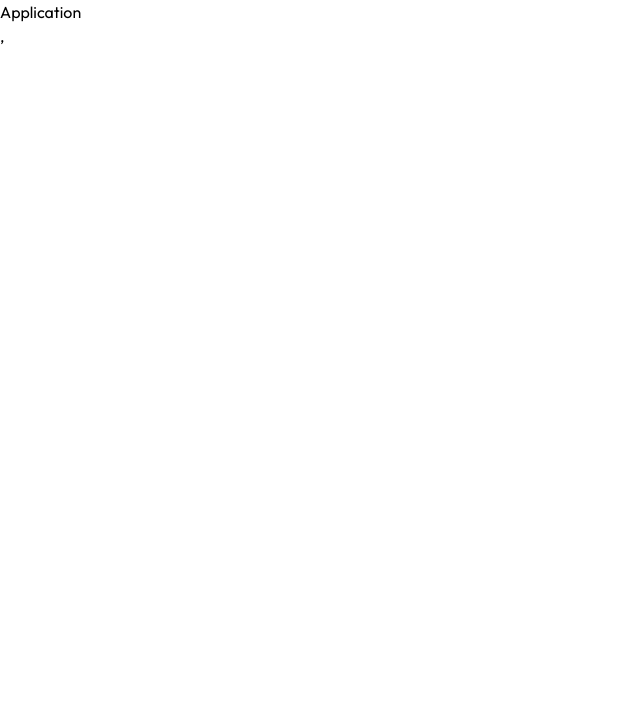
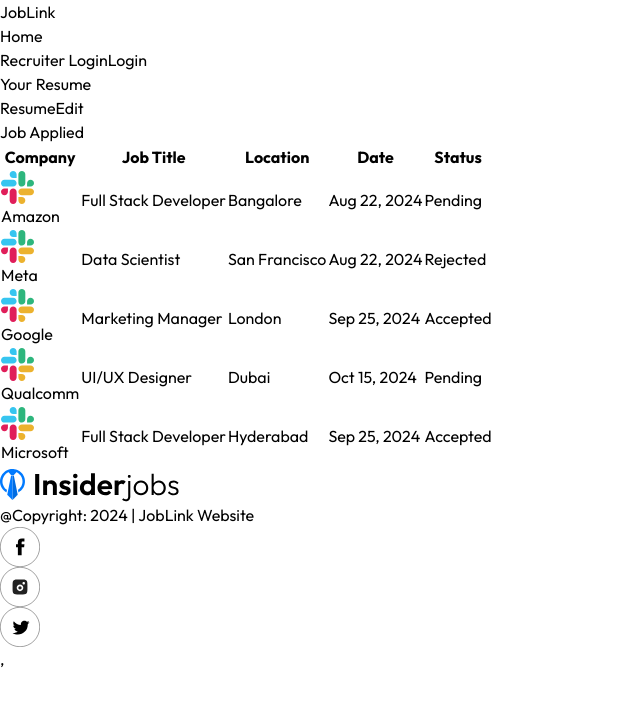
Before and after one commit to SOUMYAGHOSH123-fresher/JobLink_A_Job_Website_App, a React (Vite) app: page /applications in a window 1280 px wide. Shown: the top 704 px of the page, without its empty margins (0-640 px from the left). Built offline with nearby package versions, Linux system fonts and the light colour scheme; no server answers.

Commit message:
jobCard,Application,assets,Loading,Navbar,Applyjob,index

```diff
--- a/package.json
+++ b/package.json
@@ -12,6 +12,8 @@
   "dependencies": {
     "@clerk/clerk-react": "^5.23.0",
     "@clerk/nextjs": "^6.12.0",
+    "k-convert": "^1.0.6",
+    "moment": "^2.30.1",
     "quill": "^2.0.3",
     "react": "^19.0.0",
     "react-dom": "^19.0.0",
--- a/src/components/JobCard.jsx
+++ b/src/components/JobCard.jsx
@@ -1,21 +1,25 @@
 import React from 'react'
 import { assets } from '../assets/assets'
+import { useNavigate } from 'react-router-dom'
 
-function JobCard({job}) {
+function JobCard({ job }) {
+
+  const navigate = useNavigate()
+
   return (
     <div className='border p-6 shadow rounded'>
       <div className='flex justify-between items-center'>
-            <img className='h-10' src={assets.company_icon } alt="" />
+        <img className='h-10' src={assets.company_icon} alt="" />
       </div>
       <h4 className='font-medium text-xl mt-3'>{job.title}</h4>
       <div className='flex items-center gap-3 mt-2 text-xs'>
-              <span className='bg-blue-50 border border-blue-200 px-4 py-1.5 text-md font-medium'>{ job.location}</span>
-              <span className='bg-red-50 border border-red-200 px-4 py-1.5 text-md font-medium'>{ job.level }</span>
+        <span className='bg-blue-50 border border-blue-200 px-4 py-1.5 text-md font-medium'>{job.location}</span>
+        <span className='bg-red-50 border border-red-200 px-4 py-1.5 text-md font-medium'>{job.level}</span>
       </div>
       <p className='text-gray-500 text-sm mt-2 text-justify' dangerouslySetInnerHTML={{ __html: job.description.slice(0, 150) }}></p>
       <div className='flex gap-3 mt-3 px-2 text-sm'>
-              <button className=' bg-blue-500 text-gray-50 px-3 py-2 rounded shadow'>Apply Now</button>
-              <button className=' text-gray-500 border border-gray-500 px-4 py-2'>Learn More 🎓</button>
+        <button onClick={() => { navigate(`/apply-job/${job._id}`); scrollTo(0, 0) }} className=' bg-blue-500 text-gray-50 px-3 py-2 rounded shadow'>Apply Now</button>
+        <button onClick={() => { navigate(`/apply-job/${job._id}`); scrollTo(0, 0) }} className=' text-gray-500 border border-gray-500 px-4 py-2'>Learn More 🎓</button>
       </div>
     </div>
   )
--- /dev/null
+++ b/src/components/Loading.jsx
@@ -0,0 +1,12 @@
+import React from 'react'
+
+function Loading() {
+   return (
+      <div className='min-h-screen justify-center flex items-center '>
+         <div className='w-20 h-20 border-4 border-gray-300 border-t-4 border-t-blue-400 rounded-full animate-spin'>
+         </div>
+      </div>
+   )
+}
+
+export default Loading
--- a/src/components/Navbar.jsx
+++ b/src/components/Navbar.jsx
@@ -1,17 +1,19 @@
 import React from 'react';
 import { assets } from '../assets/assets';
-import {useClerk, UserButton, useUser} from '@clerk/clerk-react';
-import { Link } from 'react-router-dom';
-
+import { useClerk, UserButton, useUser } from '@clerk/clerk-react';
+import { Link, useNavigate } from 'react-router-dom';
 
 const Navbar = () => {
   const { openSignIn } = useClerk();
   const { user } = useUser();
 
+  const navigate = useNavigate();
+
   return (
     <div className="shadow py-4">
       <div className='container px-4 5x1:px-20 mx-auto flex justify-between items-center'>
         <h1 className='text-3x1 px-auto'>JobLink</h1>
+        <Link to='/'><button className='text-gray-600'>Home</button></Link>
         {
           user
             ?
@@ -23,7 +25,7 @@
             </div>
             : <div className='flex gap-4 max-sm:text-xs'>
               <button className='text-gray-600'>Recruiter Login</button>
-              <button onClick={ e=> openSignIn() } className='bg-blue-600 text-white px-6 sm:px-9 py-2 rounded-full'>Login</button>
+              <button onClick={e => openSignIn()} className='bg-blue-600 text-white px-6 sm:px-9 py-2 rounded-full'>Login</button>
             </div>
         }
 
--- a/src/index.css
+++ b/src/index.css
@@ -5,6 +5,86 @@
 @tailwind components;
 @tailwind utilities;
 
-*{
+* {
     font-family: Outfit;
 }
+
+@layer base {
+    html {
+        scroll-behavior: smooth;
+    }
+}
+
+::-webkit-scrollbar {
+    display: none;
+}
+
+.rich-text {
+    font-size: 15px;
+    color: #7A7B7D
+}
+
+.rich-text P {
+    margin-bottom: 16px;
+}
+
+.rich-text h1 {
+    font-size: 36px;
+    font-weight: 800;
+    color: #252525;
+    margin: 10px;
+}
+
+.rich-text h2 {
+    font-size: 22px;
+    font-weight: 700;
+    color: #252525;
+    margin: 10px;
+}
+
+.rich-text h3 {
+    font-size: 18px;
+    font-weight: 600;
+    color: #333333;
+    margin: 10px;
+}
+
+.rich-text h4 {
+    font-size: 16px;
+    font-weight: 500;
+    color: #444444;
+    margin: 10px;
+}
+
+.rich-text h5 {
+    font-size: 14px;
+    font-weight: 400;
+    color: #555555;
+    margin: 2;
+}
+
+.rich-text h6 {
+    font-size: 126px;
+    font-weight: 400;
+    color: #666666;
+    margin: 2;
+
+}
+
+.rich-text strong {
+    font-weight: 700;
+}
+
+.rich-text ol {
+    margin-left: 30px;
+    list-style-type: decimal;
+}
+
+.rich-text ul {
+    margin-left: 30px;
+    list-style-type: disc;
+}
+
+.rich-text li {
+    margin-bottom: 8px;
+}
--- a/src/pages/Application.jsx
+++ b/src/pages/Application.jsx
@@ -1,10 +1,72 @@
-import React from 'react'
+import { React, useState } from 'react'
+import Navbar from '../components/Navbar'
+import Footer from '../components/Footer'
+import { assets, jobsApplied } from '../assets/assets'
+import moment from 'moment'
 
 const Application = () => {
+
+  const [isEdit, setIsEdit] = useState(false)
+  const [resume, setResume] = useState(null)
+
   return (
-    <div>
-      Application
-    </div>
+    <>
+      <Navbar />
+      <div className="container px-4 min-h-[65vh] 2xl:px-20 mx-auto my-10">
+        <h2 className='text-xl font-semibold'>Your Resume</h2>
+        <div className='flex gap-2 mt-3 mb-6'>
+          {
+            isEdit ?
+              <>
+                <label className='flex items-center' htmlFor="resumeUpload">
+                  <p className='bg-blue-100 text-blue-500 px-4 py-2 rounded-lg mr-2'>Select Resume</p>
+                  <input id="resumeUpload" onChange={e => setResume(e.target.files[0])} accept="application/pdf" type="file" hidden />
+                  <img src={assets.profile_upload_icon} alt="" />
+                </label>
+                <button onClick={e => setIsEdit(false)} className='bg-green-100 border border-blue-400 px-4 py-2 rounded-lg'>Save</button>
+
+              </> :
+              <div className='flex gap-2'>
+                <a className='bg-blue-100 text-blue-600 px-4 py-2 rounded-lg' href="">
+                  Resume
+                </a>
+                <button onClick={() => { setIsEdit(true) }} className='text-gray-500 border border-gray-300 px-4 py-2 rounded-lg'>Edit</button>
+              </div>
+          }
+        </div>
+        <h2 className='text-xl font-semibold mb-4'>Job Applied</h2>
+        <table className='min-w-full bg-white border rounded-lg'>
+          <thead>
+            <tr>
+              <th className='px-4 py-3 border-b text-left'>Company</th>
+              <th className='px-4 py-3 border-b text-left'>Job Title</th>
+              <th className='px-4 py-3 border-b text-left max-sm:hidden'>Location</th>
+              <th className='px-4 py-3 border-b text-left max-sm:hidden'>Date</th>
+              <th className='px-4 py-3 border-b text-left'>Status</th>
+            </tr>
+          </thead>
+          <tbody>
+            {jobsApplied.map((job, index) => true ? (
+              <tr key={index}>
+                <td className='px-4 py-3 flex items-center border-b gap-2'>
+                  <img className='w-8 h-8' src={job.logo} alt="" />
+                  {job.company}
+                </td>
+                <td className='py-2 px-4 border-b'>{job.title}</td>
+                <td className='py-2 px-4 border-b max-sm:hidden'>{job.location}</td>
+                <td className='py-2 px-4 border-b max-sm:hidden'>{moment(job.date).format('ll')}</td>
+                <td className='py-2 px-4 border-b'>
+                  <span className={`${job.status === 'Accepted' ? 'bg-green-100' : job.status === 'Rejected' ? 'bg-red-100' : 'bg-blue-100'} px-4 py-1.5 rounded`}>
+                    {job.status}
+                  </span>
+                </td>
+              </tr>
+            ) : (null))}
+          </tbody>
+        </table>
+      </div>
+      <Footer />
+    </>
   )
 }
 
--- a/src/pages/ApplyJob.jsx
+++ b/src/pages/ApplyJob.jsx
@@ -1,10 +1,95 @@
 import React from 'react'
+import { useState, useContext, useEffect } from 'react';
+import { useParams } from 'react-router-dom';
+import { AppContext } from '../context/AppContext';
+import Loading from '../components/Loading';
+import Navbar from '../components/Navbar';
+import Footer from '../components/Footer';
+import { assets } from '../assets/assets';
+import kconvert from 'k-convert';
+import moment from 'moment';
+import JobCard from '../components/JobCard';
 
 const ApplyJob = () => {
-  return (
-    <div>
-      Apply job
-    </div>
+
+  const { id } = useParams();
+  const [jobData, setJobData] = useState(null)
+  const { jobs } = useContext(AppContext);
+  const fetchJob = async () => {
+    const data = jobs.filter(job => job._id === id)
+    if (data.length !== 0) {
+      setJobData(data[0])
+      console.log(data[0]);
+    }
+  }
+
+  useEffect(() => {
+    if (jobs.length > 0) {
+      fetchJob()
+    }
+  }, [id, jobs])
+
+  return jobData ? (
+    <>
+      <Navbar />
+
+      <div className='min-h-screen flex py-10 container px-4 2xl:px-20 mx-auto'>
+        <div className='bg-white text-black rounded-lg w-full'>
+          <div className='flex justify-center md:justify-between flex-wrap gap-8 px-14 py-20 mb-6 bg-sky-50 border border-sky-400 rounded-xl'>
+            <div className='flex flex-col md:flex-row items-center'>
+              <img className='h-24 bg-white rounded-lg p-4 mr-4 max-md:mb-4 border' src={jobData.companyId.image} alt="company_icon" />
+              <div className='text-center md:text-left text-neutral-700 '>
+                <h1 className='text-2xl sm:text-4xl font-medium'>{jobData.title}</h1>
+                <div className='flex flex-row flex-wrap max-md:justify-center gap-y-2 gap-6 items-center text-gray-600 mt-2'>
+                  <span className='flex items-center gap-1'>
+                    <img src={assets.suitcase_icon} alt="" />
+                    {jobData.companyId.name}
+                  </span>
+                  <span className='flex items-center gap-1'>
+                    <img src={assets.location_icon} alt="" />
+                    {jobData.location}
+                  </span>
+                  <span className='flex items-center gap-1'>
+                    <img src={assets.person_icon} alt="" />
+                    {jobData.level}
+                  </span>
+                  <span className='flex items-center gap-1'>
+                    <img src={assets.money_icon} alt="" />
+                    CRC: {kconvert.convertTo(jobData.salary)}
+                  </span>
+                </div>
+              </div>
+            </div>
+
+            <div className='flex flex-col justify-center text-sm text-end max-md:mx-auto mx-md:text-center'>
+              <button className='bg-blue-600 p-2.5 text-white rounded px-10'>Apply Now</button>
+              <p className='text-gray-600 mt-1'>posted {moment(jobData.date).fromNow()}</p>
+            </div>
+
+          </div>
+
+
+          <div className='flex flex-col lg:flex-row justify-between items-start'>
+            <div className='w-full lg:w-2/3'>
+              <h2 className='text-2xl mb-4 font-bold'>Job Description</h2>
+              <div className='rich-text' dangerouslySetInnerHTML={{ __html: jobData.description }}></div>
+              <button className='bg-blue-600 p-2.5 mt-5 text-white rounded px-10'>Apply Now</button>
+            </div>
+            {/* right section more job */}
+            <div className='w-full lg:w-1/3 mt-8 lg:mt-0 lg:ml-8 space-y-5'>
+              <h2>More job from {jobData.companyId.name}</h2>
+              {jobs.filter(job => job._id !== jobData._id && job.companyId._id === jobData.companyId._id)
+                .filter(job => true).slice(0, 3)
+                .map((job, index) => <JobCard key={index} job={job} />)}
+            </div>
+          </div>
+
+        </div>
+      </div>
+      <Footer />
+    </>
+  ) : (
+    <Loading />
   )
 }
 
```
Also changed, not shown: src/assets/assets.js (+16 -0 lines), src/components/JobListing.jsx (+12 -12 lines), 1 other file (tests, documents, lock files or other folders). Lines whose indentation alone changed are shown as unchanged.
